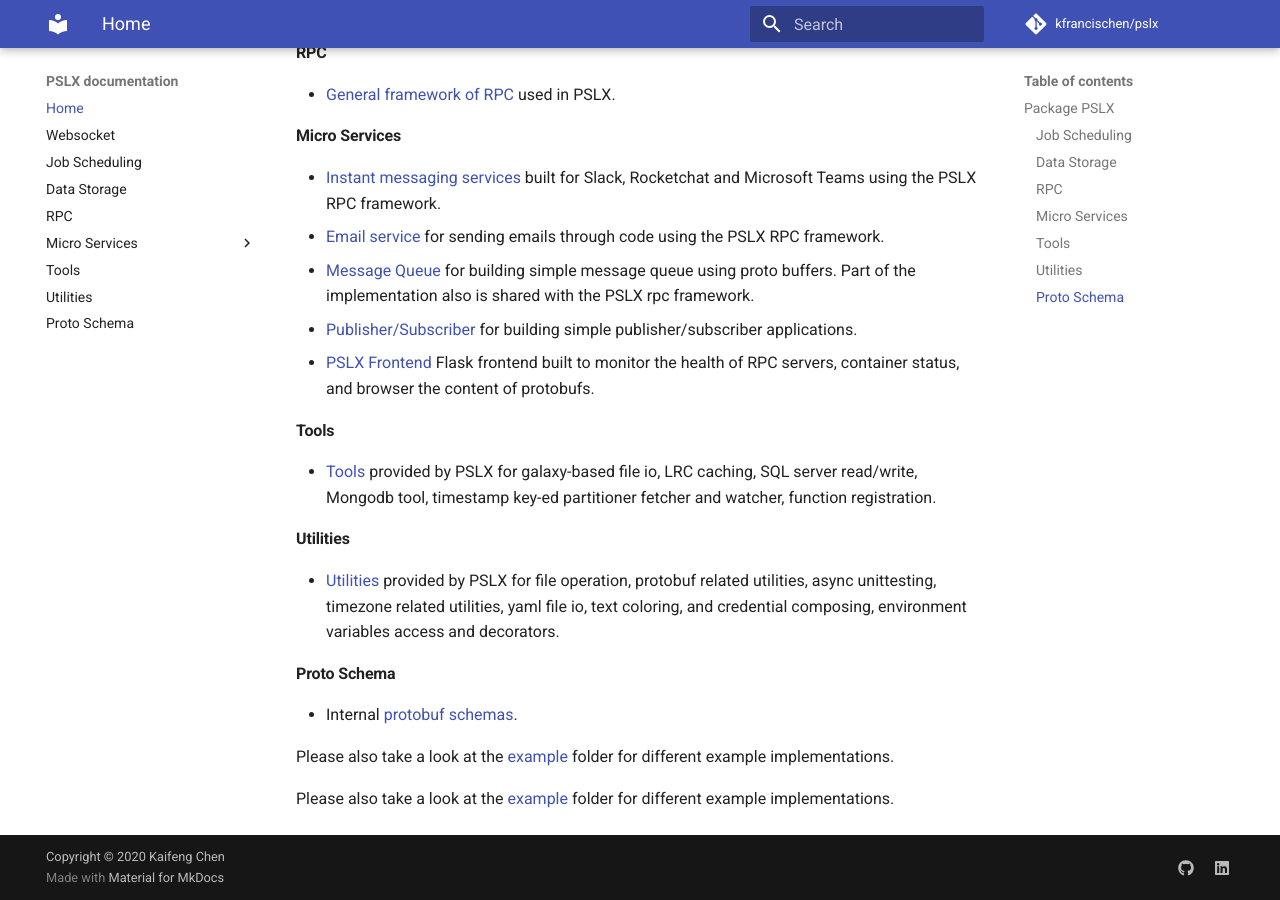
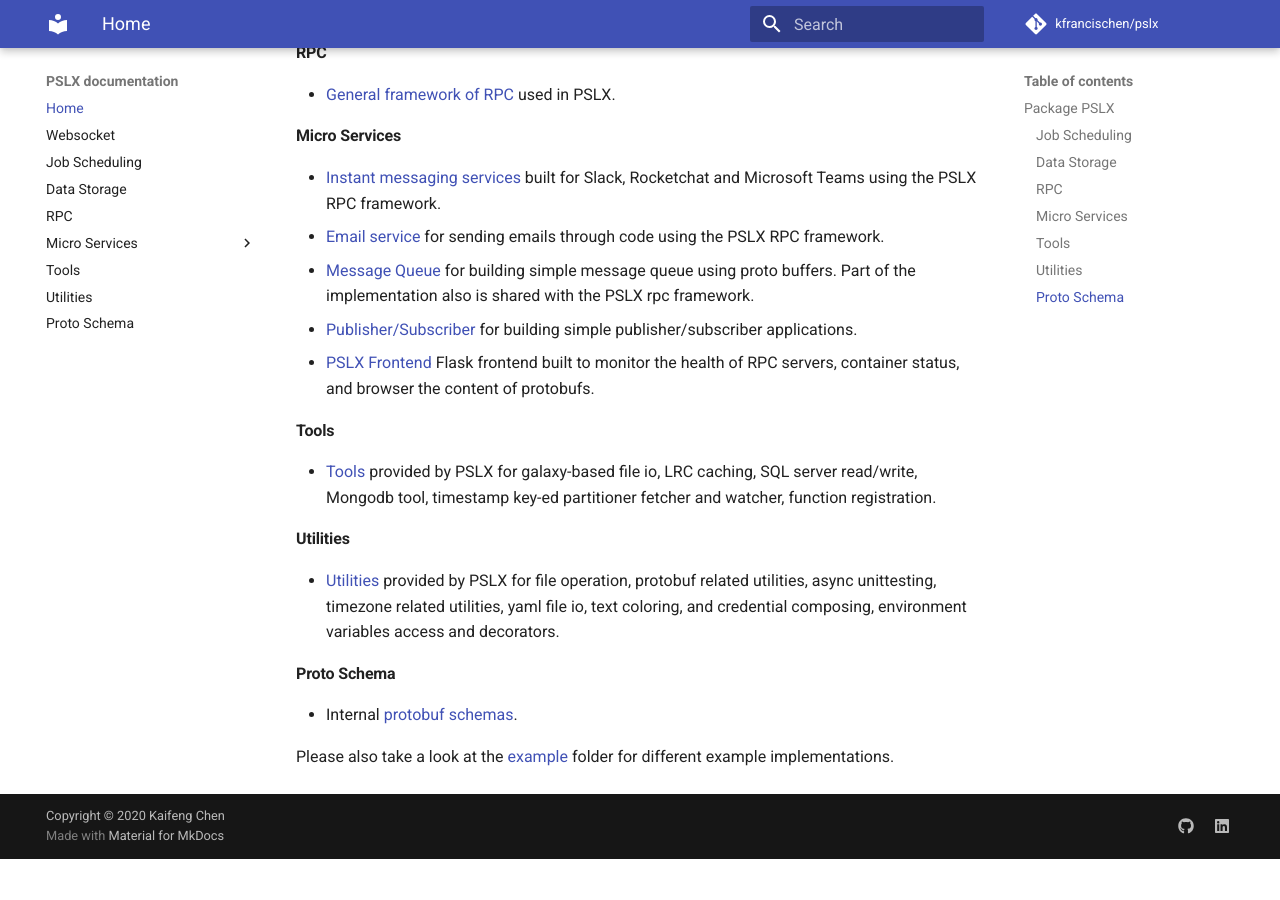
Before and after one commit to kfrancischen/pslx, an MkDocs documentation site: the page built from doc/docs/index.md, in a window 1280 px wide and 900 px high, scrolled down 563 px. Built offline with MkDocs 1.6.1 and Material for MkDocs 9.7.7, drawn with Linux system fonts in a browser that asks for light colours; comment, search, counter and statistics services are not loaded; old or Windows-style settings are respelled for this version of MkDocs; after the commit the page ends 1422 px from its top, so only the background shows below that.

Commit message:
fixed issue

```diff
--- a/doc/docs/index.md
+++ b/doc/docs/index.md
@@ -6,31 +6,29 @@
 and [gRPC](https://grpc.io/) tools. This document covers the APIs of PSLX provided, and is organized as follows:
 
 #### Job Scheduling
-* Running ad-hoc and scheduled jobs with [operators and operator containers](doc/docs/container.md).
+* Running ad-hoc and scheduled jobs with [operators and operator containers](container.md).
 
 #### Data Storage
-* Data storage using [plain text file, in-memory fixed size file, proto table, and timestamp-based partitioner](doc/docs/storage.md).
+* Data storage using [plain text file, in-memory fixed size file, proto table, and timestamp-based partitioner](storage.md).
 
 #### RPC
-* [General framework of RPC](doc/docs/rpc.md) used in PSLX.
+* [General framework of RPC](rpc.md) used in PSLX.
 
 #### Micro Services
-* [Instant messaging services](doc/docs/micro_services/instant_messaging.md) built for Slack, Rocketchat and Microsoft Teams using the PSLX RPC framework.
-* [Email service](doc/docs/micro_services/email.md) for sending emails through code using the PSLX RPC framework.
-* [Message Queue](doc/docs/micro_services/message_queue.md) for building simple message queue using proto buffers. Part of the implementation also is shared with the PSLX rpc framework.
-* [Publisher/Subscriber](doc/docs/micro_services/pubsub.md) for building simple publisher/subscriber applications.
-* [PSLX Frontend](doc/docs/micro_services/frontend.md) Flask frontend built to monitor the health of RPC servers, container status, and browser the content of protobufs.
+* [Instant messaging services](micro_services/instant_messaging.md) built for Slack, Rocketchat and Microsoft Teams using the PSLX RPC framework.
+* [Email service](micro_services/email.md) for sending emails through code using the PSLX RPC framework.
+* [Message Queue](micro_services/message_queue.md) for building simple message queue using proto buffers. Part of the implementation also is shared with the PSLX rpc framework.
+* [Publisher/Subscriber](micro_services/pubsub.md) for building simple publisher/subscriber applications.
+* [PSLX Frontend](micro_services/frontend.md) Flask frontend built to monitor the health of RPC servers, container status, and browser the content of protobufs.
 
 #### Tools
-* [Tools](doc/docs/tool.md) provided by PSLX for galaxy-based file io, LRC caching, SQL server read/write, Mongodb tool, timestamp key-ed partitioner fetcher and watcher, function registration.
+* [Tools](tool.md) provided by PSLX for galaxy-based file io, LRC caching, SQL server read/write, Mongodb tool, timestamp key-ed partitioner fetcher and watcher, function registration.
 
 #### Utilities
-* [Utilities](doc/docs/util.md) provided by PSLX for file operation, protobuf related utilities, async unittesting, timezone related utilities,
+* [Utilities](util.md) provided by PSLX for file operation, protobuf related utilities, async unittesting, timezone related utilities,
 yaml file io, text coloring, and credential composing, environment variables access and decorators.
 
 #### Proto Schema
-* Internal [protobuf schemas](doc/docs/schema.md).
+* Internal [protobuf schemas](schema.md).
 
 Please also take a look at the [example](https://github.com/kfrancischen/pslx/tree/master/example) folder for different example implementations.
-
-Please also take a look at the [example](https://github.com/kfrancischen/pslx/tree/master/example) folder for different example implementations.
```
Also changed, not shown: doc/docs/rpc.md (+2 -2 lines).
